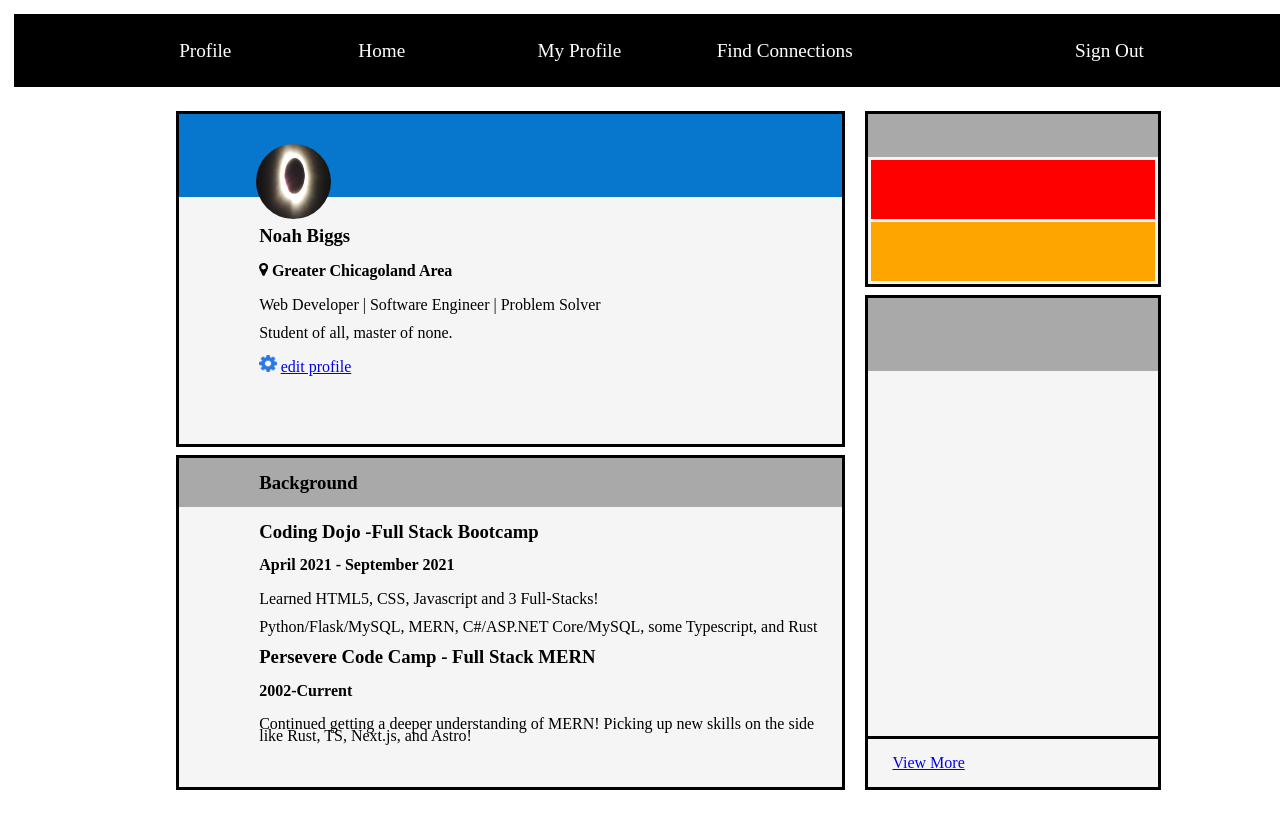
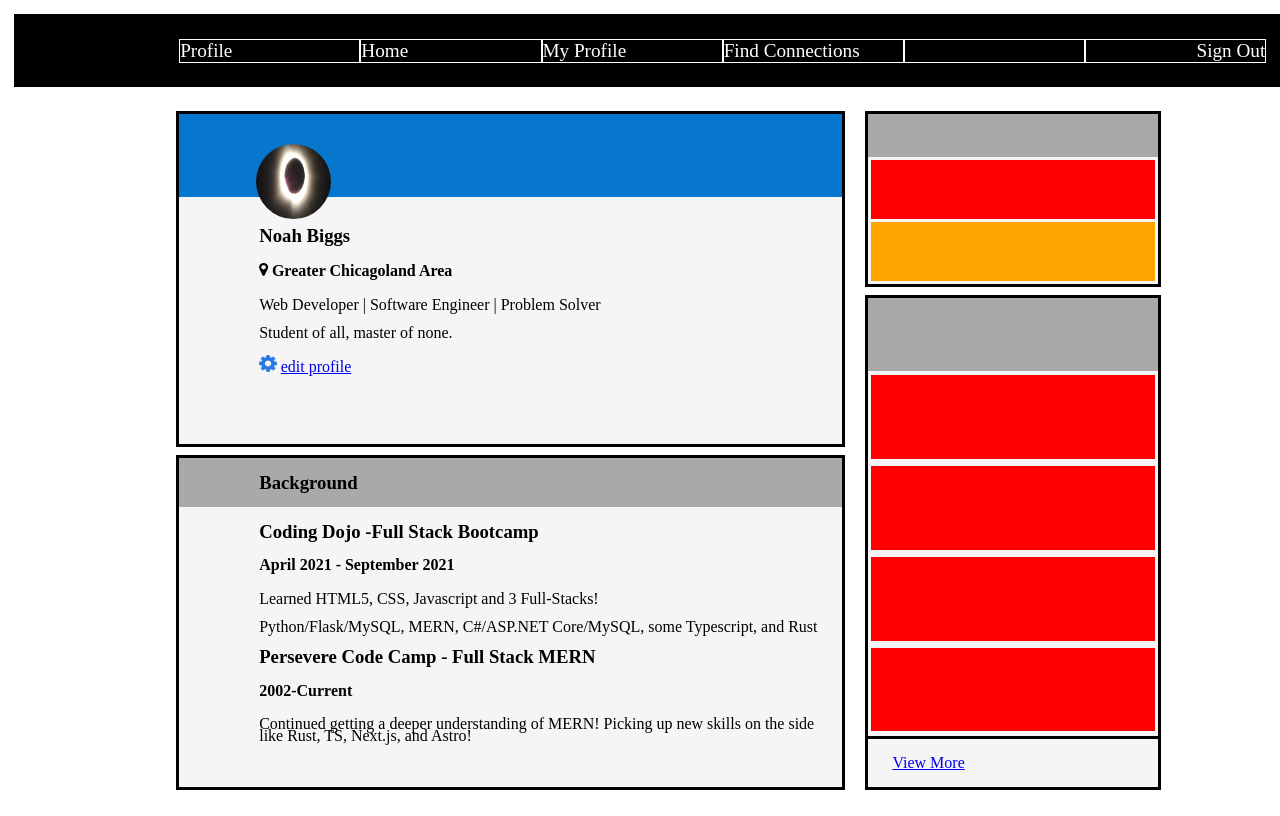
Before and after one commit to CyrusTapps/SocialMedia, a plain HTML site: page index.html in a window 1280 px wide. Drawn offline with Linux system fonts and the light colour scheme.

Commit message:
changed friendblock

```diff
--- a/index.html
+++ b/index.html
@@ -71,6 +71,7 @@
                         <div id="sec4B1"></div>
                         <div id="sec4B2"></div>
                         <div id="sec4B3"></div>
+                        <div id="sec4B4"></div>
                     </div>
                     <div id="sec4C">
                         <p>&emsp;&ensp;<a href="#">View More</a></p>
--- a/styles.css
+++ b/styles.css
@@ -38,10 +38,14 @@ ul {
 li {
     color: white;
     width: 14vw;
-    /* border: 1px solid white; */
+    border: 1px solid white;
 
     font-size: larger;
 
+}
+
+#SignOut {
+    text-align: end;
 }
 
 nav {
@@ -192,7 +196,7 @@ aside {
     width: 100%;
     height: 85%;
     line-height: .75rem;
-overflow: auto;
+    overflow: auto;
 }
 
 #dojo,
@@ -270,6 +274,37 @@ overflow: auto;
     height: 75%;
     width: 100%;
     background-color: var(--sectioncolor1);
+    display: flex;
+    flex-direction: column;
+    justify-content: space-evenly;
+}
+
+#sec4B1 {
+    height: 23%;
+    width: 98%;
+    background-color: red;
+    margin: 1%;
+}
+
+#sec4B2 {
+    height: 23%;
+    width: 98%;
+    background-color: red;
+    margin: 1%;
+}
+
+#sec4B3 {
+    height: 23%;
+    width: 98%;
+    background-color: red;
+    margin: 1%;
+}
+
+#sec4B4 {
+    height: 23%;
+    width: 98%;
+    background-color: red;
+    margin: 1%;
 }
 
 #sec4C {
```
